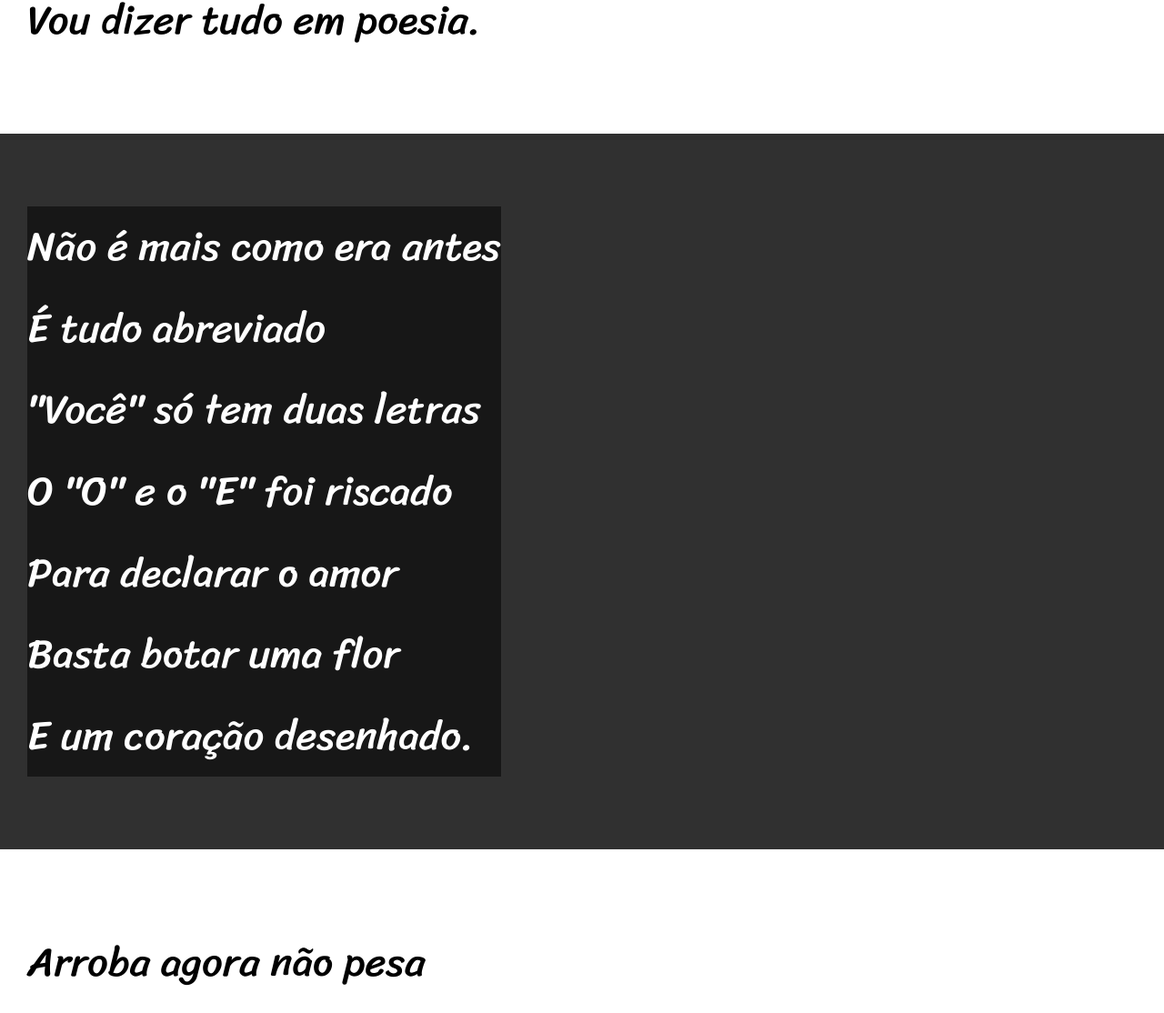
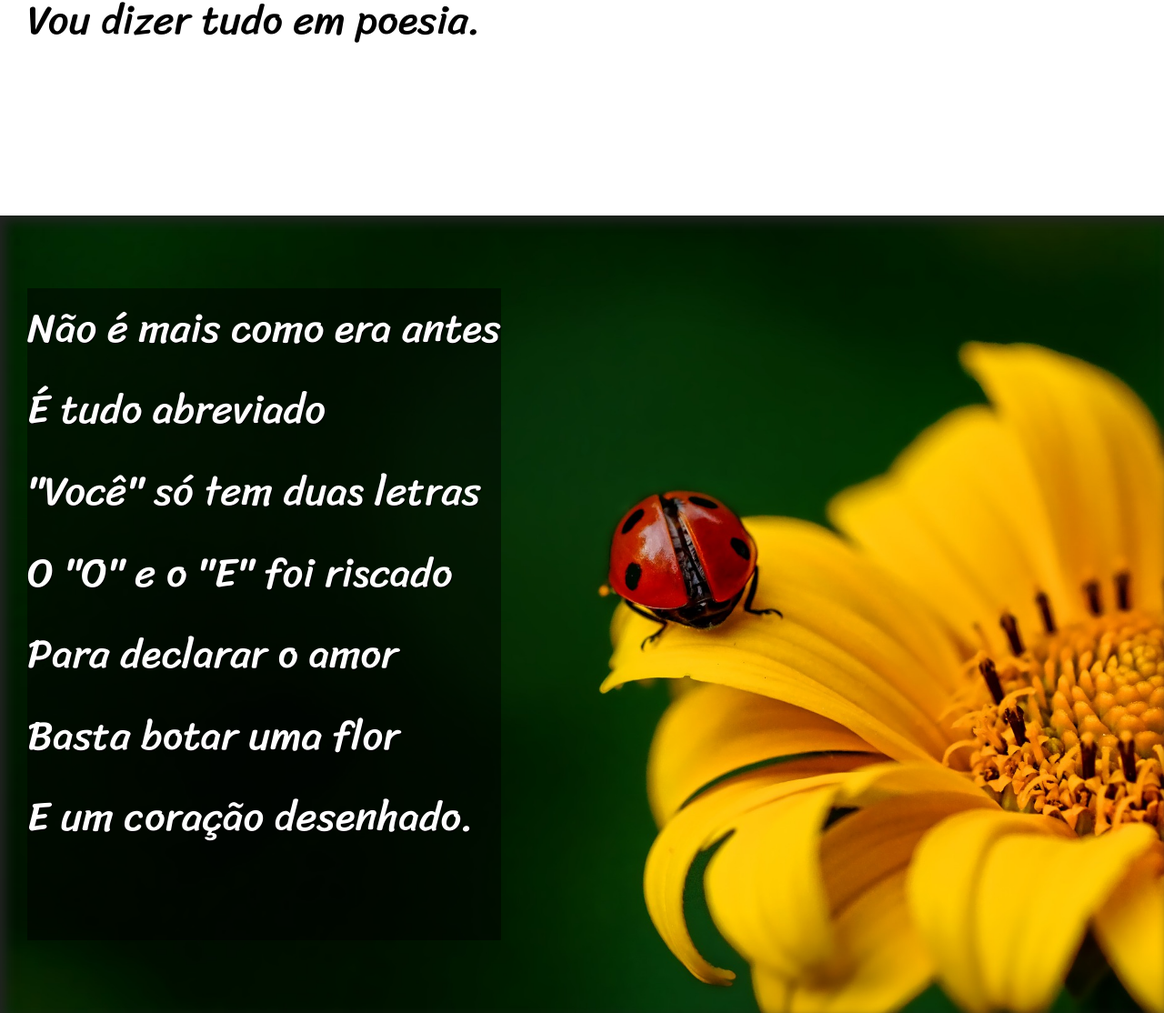
Before and after one commit to PABLOBRETAN/html-css, a plain HTML site: page html-css/desafios/desafio12/index.html in a window 1280 px wide. Shown: the part 900-2014 px from the top of the page at 91% size. Drawn offline with Linux system fonts and the light colour scheme.

Commit message:
atualizei

```diff
--- a/html-css/desafios/desafio12/estilo/style.css
+++ b/html-css/desafios/desafio12/estilo/style.css
@@ -53,21 +53,41 @@ section {
      font-family: var(--fonte3);
      font-size: 3.5vw;
 }
+section > p {
+    padding-bottom: 2em;
+}
 
 section.imagem {
     background-color: rgb(48, 48, 48);
     color: white;
+    box-shadow: inset 6px 6px 13px 0px rgb(36, 36, 36);
+    background-attachment: fixed;
+
 
 }
 
 section.imagem > p {
-    background-color: rgba(0, 0, 0, 0.514);
+    background-color: rgba(0, 0, 0, 0.493);
     display: inline-block;
+    text-shadow: 1px 1px 0px black;
 }
 
 section.normal {
     background-color: white;
     color: black;
+}
+
+section#img01 {
+
+    background-image: url('../imagens/background001.jpg');
+    background-position: right center;
+    background-size: cover;
+}
+
+section#img02 {
+    background-image: url('../imagens/background002.jpg');
+    background-size: cover;
+
 }
 
 footer {
--- a/html-css/desafios/desafio12/index.html
+++ b/html-css/desafios/desafio12/index.html
@@ -33,7 +33,7 @@
 
 
 
-    <section class="imagem">
+    <section class="imagem" id="img01">
         <p>
             Não é mais como era antes <br>
             É tudo abreviado <br>
@@ -71,7 +71,7 @@
 
 
 
-    <section class="imagem">
+    <section class="imagem" id="img02">
         <p>
             Tenho saudade das cartas <br>
             Escritas com a própria mão <br>
```
